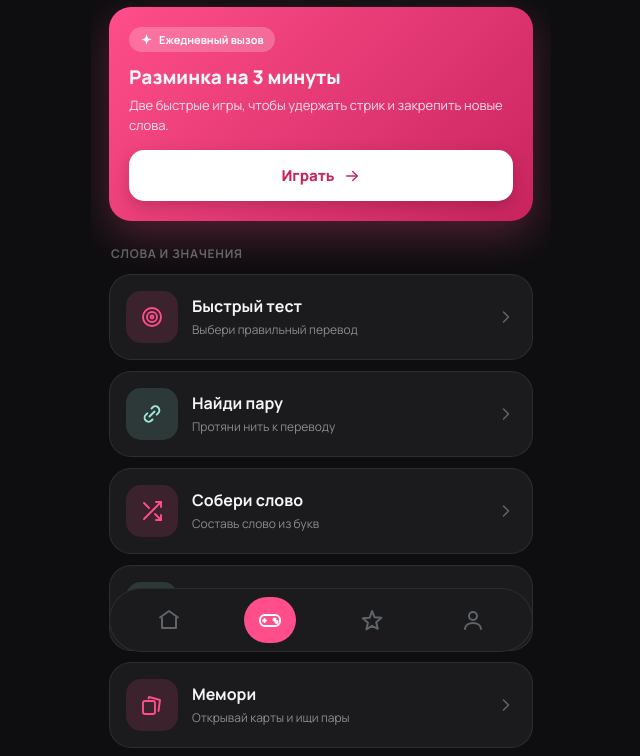
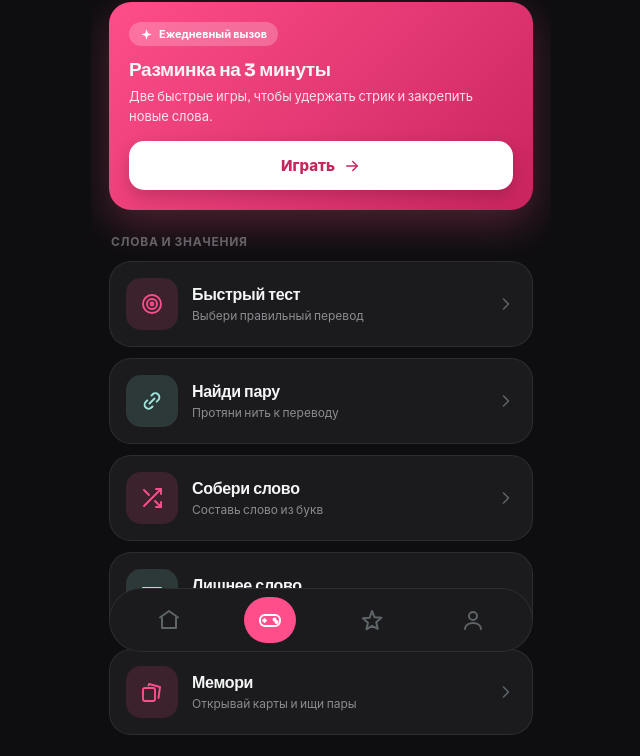
Before and after one commit to diazelz/tg-miniapp, a plain HTML site: page webapp/games.html in a window 1280 px wide. Shown: the part 134-890 px from the top of the page, without its empty margins (319-959 px from the left). Drawn offline with nearby package versions, Linux system fonts and the light colour scheme.

Commit message:
Restyle typography: Outfit (geometric UI, matches icons) + Bricolage Grotesque display titles

```diff
--- a/webapp/games.html
+++ b/webapp/games.html
@@ -7,7 +7,7 @@
 <script src="https://telegram.org/js/telegram-web-app.js"></script>
 <link rel="preconnect" href="https://fonts.googleapis.com" />
 <link rel="preconnect" href="https://fonts.gstatic.com" crossorigin />
-<link href="https://fonts.googleapis.com/css2?family=Manrope:wght@400;500;600;700;800&display=swap" rel="stylesheet" />
+<link href="https://fonts.googleapis.com/css2?family=Bricolage+Grotesque:wght@700;800&family=Outfit:wght@400;500;600;700;800&display=swap" rel="stylesheet" />
 <style>
   :root{
     --bg:#0E0E10; --card:#1B1B1E; --card-2:#232327;
@@ -21,7 +21,8 @@
   }
   *{box-sizing:border-box;margin:0;padding:0;-webkit-tap-highlight-color:transparent;}
   html{overflow-x:hidden;}
-  html,body{background:var(--bg);color:var(--white);font-family:"Manrope",-apple-system,"Segoe UI",sans-serif;-webkit-font-smoothing:antialiased;}
+  html,body{background:var(--bg);color:var(--white);font-family:"Outfit",-apple-system,"Segoe UI",sans-serif;-webkit-font-smoothing:antialiased;}
+  .h1,.sub-body h1,.hero h3,.quiz-q,.result-card h3,.game-card h4{font-family:"Bricolage Grotesque","Outfit",sans-serif;letter-spacing:-.02em;}
   body{max-width:460px;margin:0 auto;min-height:100vh;position:relative;overflow-x:hidden;}
   .wrap{padding:max(18px,env(safe-area-inset-top)) 18px calc(100px + env(safe-area-inset-bottom));}
 
```
Also changed, not shown: webapp/index.html (+3 -2 lines), webapp/lesson.html (+3 -2 lines), webapp/paywall.html (+3 -2 lines), webapp/profile.html (+3 -2 lines).
